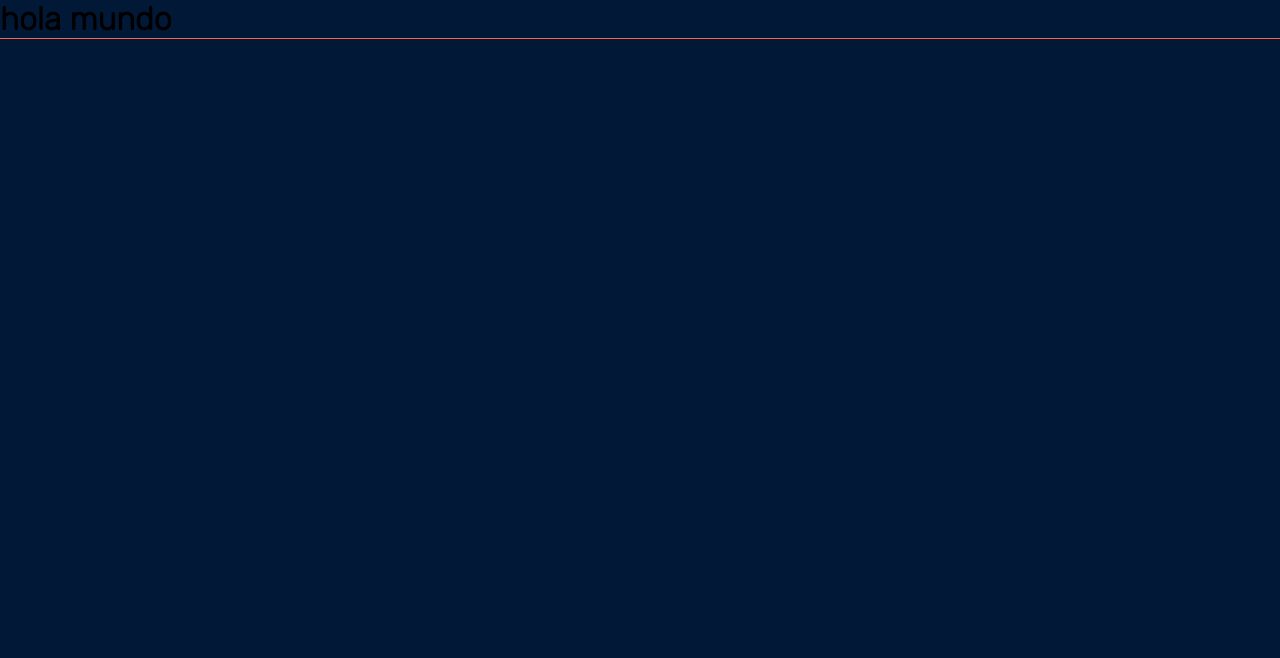
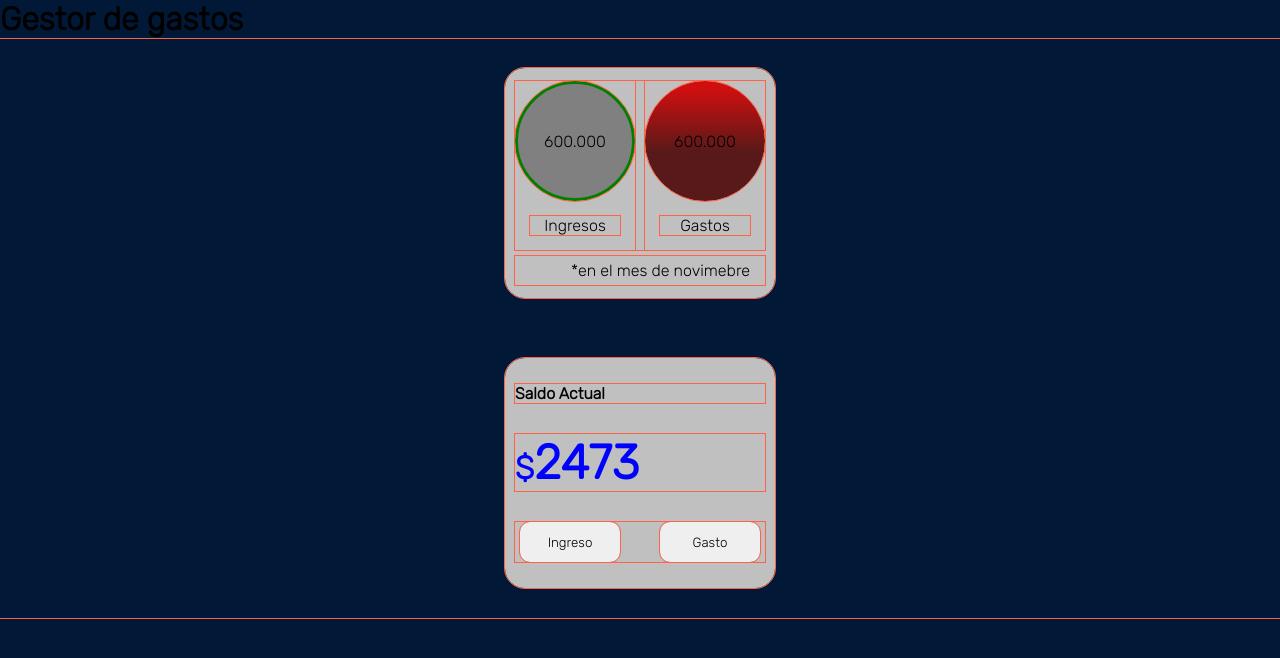
Before and after one commit to Laguilavo10/gestor-de-gastos, a React (Vite) app: page / in a window 1280 px wide. Shown: the top 658 px of the page. Built offline with nearby package versions, Linux system fonts and the light colour scheme.

Commit message:
maquetacion de los paneles

```diff
--- a/src/App.jsx
+++ b/src/App.jsx
@@ -1,15 +1,17 @@
-import { useState } from 'react'
-import reactLogo from './assets/react.svg'
-import './index.css'
-
+import { useState } from "react";
+import reactLogo from "./assets/react.svg";
+import "./index.css";
+import {IngresosEgresosCounter} from './components/IngresosEgresosCounter'
+import {SaldoActual} from './components/SaldoActual'
 function App() {
 
   return (
-<>
-<h1>hola mundo</h1>
-</>
-
-  )
+    <>
+      <h1>Gestor de gastos</h1>
+      <IngresosEgresosCounter></IngresosEgresosCounter>
+      <SaldoActual></SaldoActual>
+    </>
+  );
 }
 
-export default App
+export default App;
--- /dev/null
+++ b/src/components/IngresosEgresosCounter/index.jsx
@@ -0,0 +1,21 @@
+import React from "react";
+
+export function IngresosEgresosCounter() {
+  return (
+    <>
+      <section className="panel">
+        <div className="stats">
+          <div className="ingresos-mes">
+            <span>600.000</span>
+            <p>Ingresos</p>
+          </div>
+          <div className="gastos-mes">
+            <span>600.000</span>
+            <p>Gastos</p>
+          </div>
+        </div>
+        <span id="msj-mes">*en el mes de novimebre</span>
+      </section>
+    </>
+  );
+}
--- /dev/null
+++ b/src/components/SaldoActual/index.jsx
@@ -0,0 +1,14 @@
+import React from 'react'
+
+export function SaldoActual() {
+  return (
+    <section className='panel'>
+      <h4 className='saldo-title'>Saldo Actual</h4>
+      <p className='saldo-actual'>$2473</p>
+      <div className='botones'>
+        <button className='btn-ingresar'>Ingreso</button>
+        <button className='btn-gastar'>Gasto</button>
+      </div>
+    </section>
+  )
+}
--- a/src/index.css
+++ b/src/index.css
@@ -12,3 +12,82 @@
 body{
   background-color: var(--background);
 }
+#root{
+  display: flex;
+  flex-direction: column;
+}
+
+.panel{
+  padding: 10px;
+  display: flex;
+  flex-direction: column;
+  justify-content: space-around;
+  /* padding: 40px 0 5px 0; */
+  min-width: 200px;
+  width: 270px;
+  min-height: 230px;
+  margin:30px auto;
+  background-color: silver;
+  border-radius: 20px;
+}
+
+.stats{
+  display: flex;
+  justify-content: center;
+  align-items: center;
+  gap: 10px;
+  text-align: center;
+}
+
+.ingresos-mes p, .gastos-mes p{
+  margin: 15px;
+}
+
+.ingresos-mes >span, .gastos-mes >span{
+  display: flex;
+  justify-content: center;
+  align-items: center;
+  width: 120px;
+  height: 120px;
+  border-radius: 100%;
+
+}
+
+.ingresos-mes >span{
+  background: grey;
+  border: 3px solid green;
+}
+.gastos-mes >span{
+  background: rgb(87,25,25);
+background: linear-gradient(0deg, rgba(87,25,25,1) 40%, rgba(207,15,15,1) 93%);
+}
+
+#msj-mes{
+  text-align: end;
+  padding:5px 15px;
+}
+
+.saldo-actual{
+  font-size: 3rem;
+  font-weight: bold;
+  color: rgb(0, 0, 255);
+}
+
+.saldo-actual::first-letter{
+  font-size: 2rem;
+}
+
+.botones{
+  height: 40px;
+  display: flex;
+  justify-content: center;
+  gap: 40px;
+}
+
+.btn-ingresar, .btn-gastar{
+  width: 100px;
+  height: 100%;
+  border-radius: 10px;
+  border: none;
+  /* padding: 10px; */
+}
```
